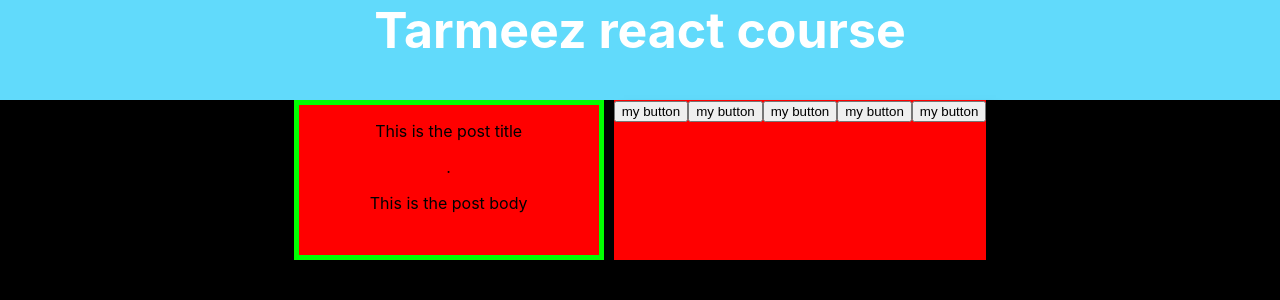
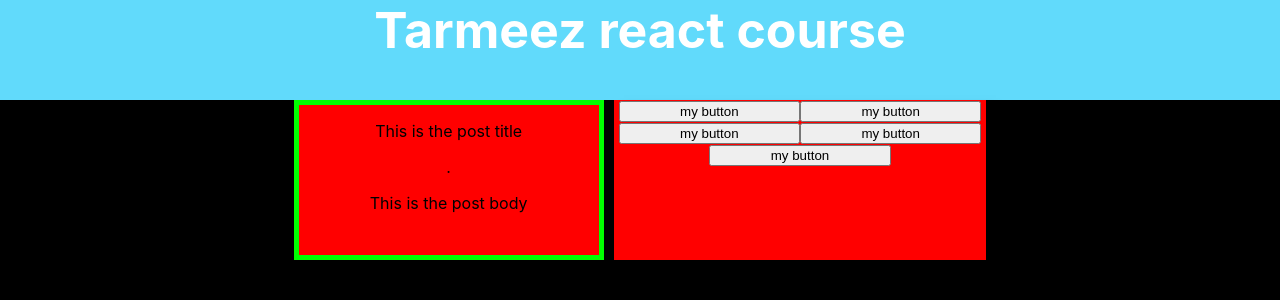
Before and after one commit to adel307/LearnReact, a React (Create React App) app: page / in a window 1280 px wide. Shown: the top 300 px of the page. Built offline with nearby package versions, Linux system fonts and the light colour scheme.

Commit message:
modificate the sidebar

```diff
--- a/src/App.css
+++ b/src/App.css
@@ -41,6 +41,7 @@
 
 .Content {
   display: flex;
+  flex-wrap: wrap;
   gap: 10px; /* لإضافة مسافة بين العناصر */
   justify-content: center;
 }
--- a/src/AppCompotants/SideBar.css
+++ b/src/AppCompotants/SideBar.css
@@ -4,6 +4,12 @@
   box-shadow: 10px 10px 10px black;
 }
 
+.SideBarStyle > button {
+  /* (100% / 2) - المسافة بين العناصر */
+  width: calc(50% - 5px);
+  box-sizing: border-box; /* لضمان حساب العرض بدقة مع الـ border */
+}
+
 .Active {
-    border: solid 10px green;
+  border: solid 10px green;
 }
```
